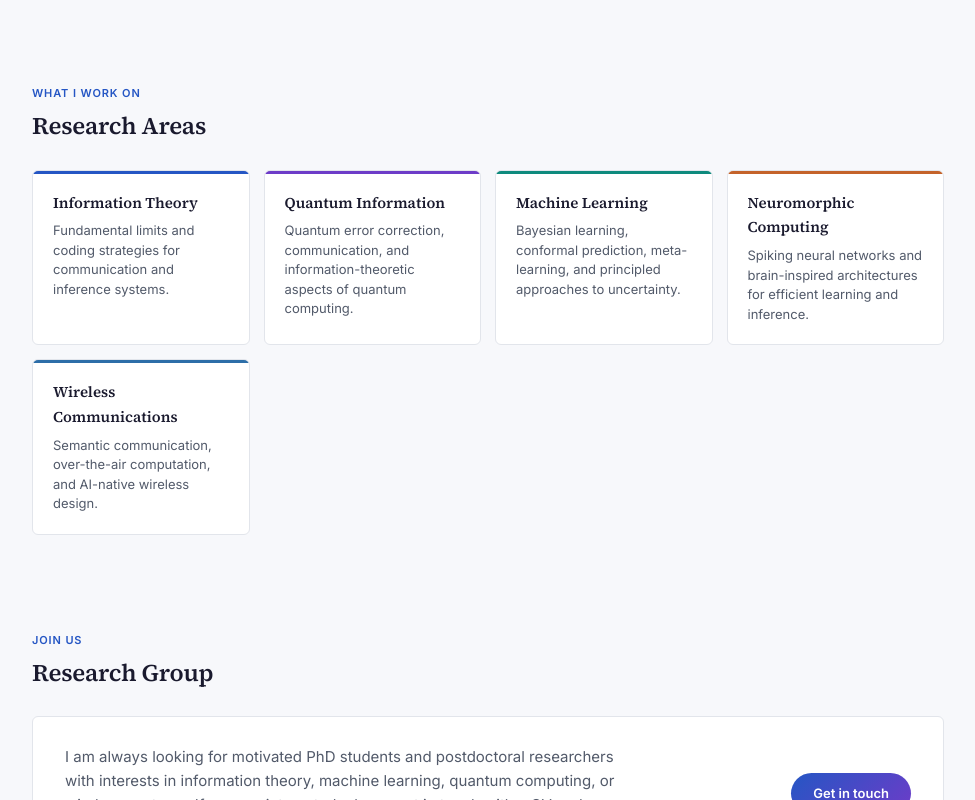
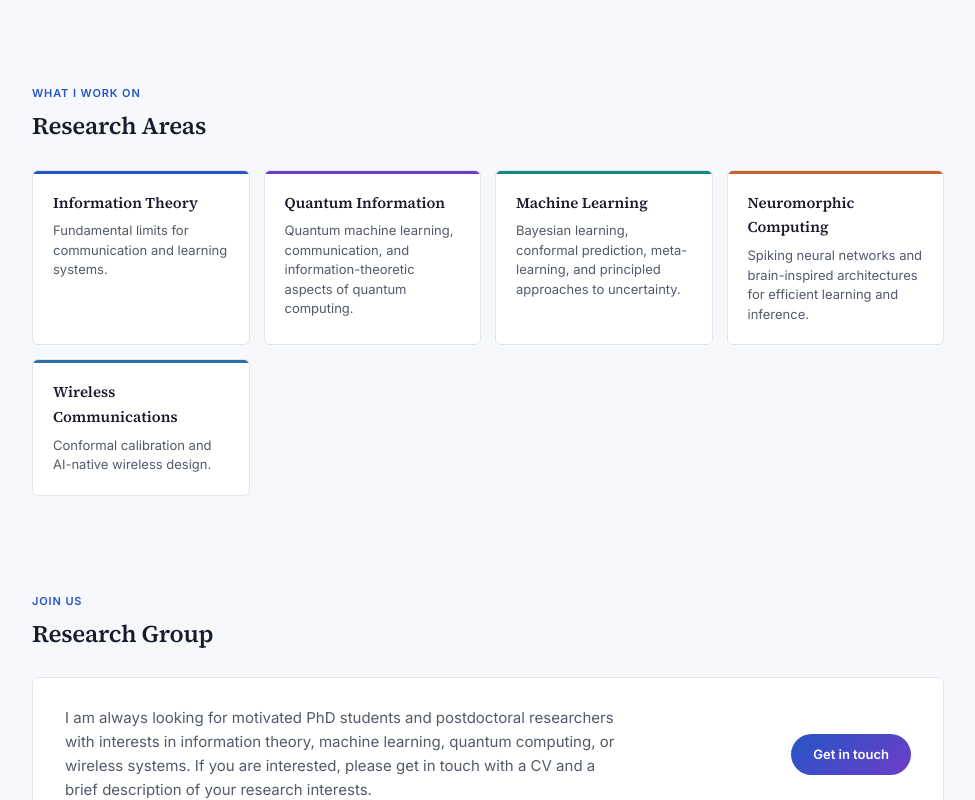
Before and after one commit to osimeone/osimeone.github.io, a plain HTML site: page index.html in a window 1280 px wide. Shown: the part 1066-1866 px from the top of the page, without its empty margins (152-1127 px from the left). Drawn offline with Linux system fonts and the light colour scheme.

Commit message:
Update index.html

```diff
--- a/index.html
+++ b/index.html
@@ -150,7 +150,7 @@ footer .foot-links a{font-size:13px;color:var(--text2);text-decoration:none}
 <div class="hero-text">
 <h1>Osvaldo Simeone</h1>
 <p class="tagline">Professor &amp; IEEE Fellow · Northeastern University London</p>
-<p class="intro">I lead research at the intersection of information theory, machine learning, and quantum information processing. My group develops principled methods for reliable and efficient communication, computing, and learning systems — from Bayesian learning and neuromorphic computing to quantum error correction and conformal prediction.</p>
+<p class="intro">I work at the intersection of information theory, machine learning, and quantum information processing. My group develops principled methods for reliable and efficient communication, computing, and learning systems — from Bayesian learning and neuromorphic computing to quantum machine learning and conformal prediction.</p>
 <div class="hero-links">
 <a href="https://scholar.google.co.uk/citations?user=m1xeKH4AAAAJ&hl=en">Google Scholar</a>
 <a href="https://arxiv.org/search/?query=osvaldo+simeone&searchtype=all">arXiv</a>
@@ -186,11 +186,11 @@ One Portsoken, London E1 8BT
 <section>
 <h2><span class="label">What I work on</span>Research Areas</h2>
 <div class="research-grid">
-<div class="research-area"><h3>Information Theory</h3><p>Fundamental limits and coding strategies for communication and inference systems.</p></div>
-<div class="research-area"><h3>Quantum Information</h3><p>Quantum error correction, communication, and information-theoretic aspects of quantum computing.</p></div>
+<div class="research-area"><h3>Information Theory</h3><p>Fundamental limits for communication and learning systems.</p></div>
+<div class="research-area"><h3>Quantum Information</h3><p>Quantum machine learning, communication, and information-theoretic aspects of quantum computing.</p></div>
 <div class="research-area"><h3>Machine Learning</h3><p>Bayesian learning, conformal prediction, meta-learning, and principled approaches to uncertainty.</p></div>
 <div class="research-area"><h3>Neuromorphic Computing</h3><p>Spiking neural networks and brain-inspired architectures for efficient learning and inference.</p></div>
-<div class="research-area"><h3>Wireless Communications</h3><p>Semantic communication, over-the-air computation, and AI-native wireless design.</p></div>
+<div class="research-area"><h3>Wireless Communications</h3><p>Conformal calibration and AI-native wireless design.</p></div>
 </div>
 </section>
 
```
